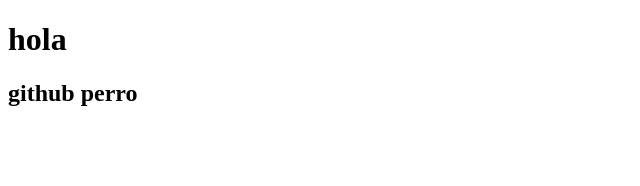
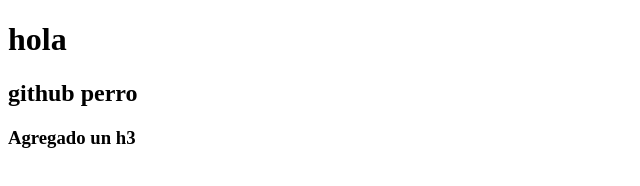
Before and after one commit to rcdf44/ira, a plain HTML site: page index.html in a window 1280 px wide. Shown: the whole page, without its empty margins (0-640 px from the left). Drawn offline with Linux system fonts and the light colour scheme.

Commit message:
cambiando en la branch repaso

```diff
--- a/index.html
+++ b/index.html
@@ -9,5 +9,6 @@
 <body>
     <h1>hola</h1>
     <h2>github perro</h2>
+    <h3>Agregado un h3</h3>
 </body>
 </html>
```
